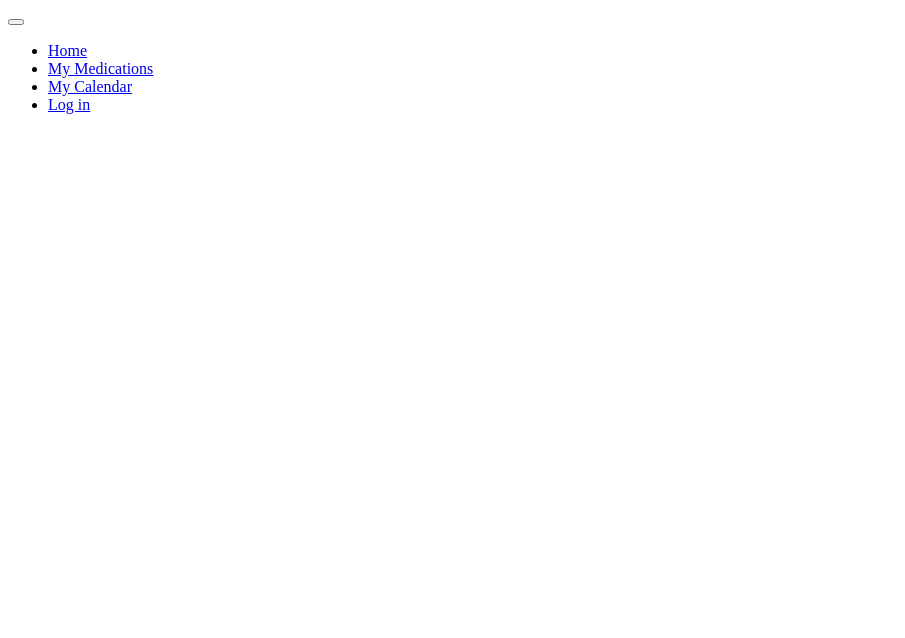
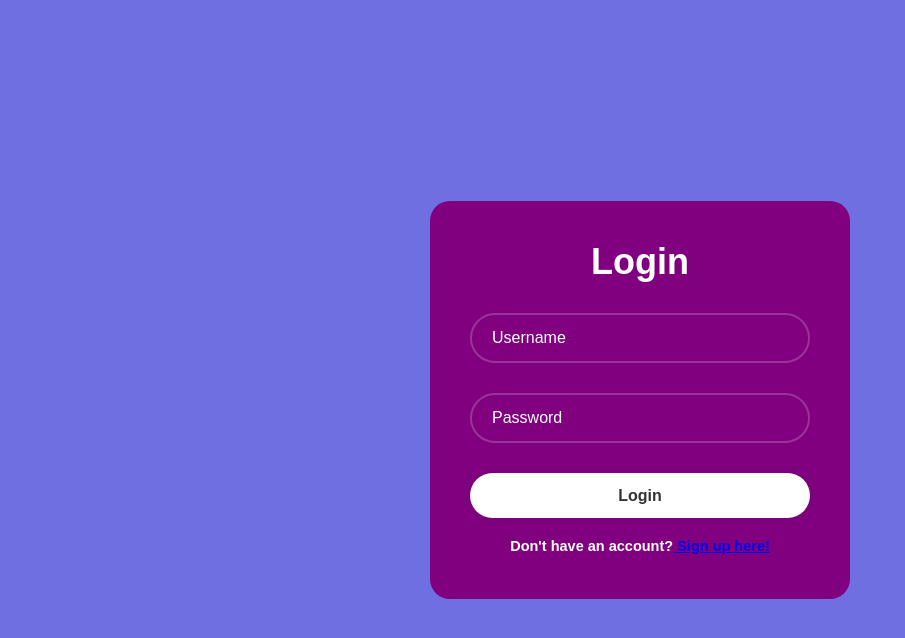
Before and after one commit to RayChenPy/medicalApp, a Next.js app in the folder medication-app/: page / in a window 1280 px wide. Shown: the top 638 px of the page, without its empty margins (0-905 px from the left). Built offline with nearby package versions, Linux system fonts and the light colour scheme.

Commit message:
created login form

```diff
--- /dev/null
+++ b/medication-app/pages/Login.css
@@ -0,0 +1,103 @@
+*
+{
+	margin: 0;
+	padding: 0;
+	box-sizing: border-box;
+	font-family: "Poppins", sans-serif;
+}
+
+body
+{
+	background-color: rgb(111, 111, 225);
+	display: flex;
+	justify-content: center;
+	align-items: center;
+	min-height: 100vh;
+}
+
+.wrapper
+{
+	width: 420px;
+	background-color: purple;
+	color: white;
+	border-radius: 20px;
+	padding: 30px 40px;
+}
+
+.wrapper h1
+{
+	font-size: 36px;
+	align-items: center;
+	text-align: center;
+	padding-top: 10px;
+}
+
+.wrapper .input-box
+{
+	position: relative;
+	width: 100%;
+	height: 50px;
+	margin: 30px 0;
+}
+
+.input-box input
+{
+	width: 100%;
+	height: 100%;
+	background: transparent;
+	border: none;
+	outline: none;
+	border: 2px solid rgba(255, 255, 255, .2);
+	border-radius: 40px;
+	font-size: 16px;
+	color: #fff;
+	padding: 20px 45px 20px 20px;
+}
+
+.input-box input::placeholder
+{
+	color: white;
+}
+
+.input-box i
+{
+	position: absolute;
+	right: 20px;
+	top: 50%;
+	transform: translateY(-50%);
+	font-size: 20px;
+}
+
+.wrapper .btn
+{
+	width: 100%;
+	height: 45px;
+	background: #fff;
+	border: none;
+	outline: none;
+	border-radius: 40px;
+	box-shadow: 0 0 10px rgba(0, 0, 0, .1);
+	cursor: pointer;
+	font-size: 16px;
+	color: #333;
+	font-weight: 600;
+}
+
+.wrapper .signUp-link
+{
+	font-size: 14.5px;
+	text-align: center;
+	margin: 20px 0 15px;
+}
+
+.wrapper .signUp-link p
+{
+	color: #fff;
+	text-decoration: none;
+	font-weight: 600;
+}
+
+.wrapper .signUp-link a:hover
+{
+	text-decoration: underline;
+}
--- /dev/null
+++ b/medication-app/pages/Login.jsx
@@ -0,0 +1,35 @@
+import React from 'react'
+import '../pages/Login.css'
+
+const Login = () => {
+	return (
+		<>
+			<link href='https://unpkg.com/boxicons@2.1.4/css/boxicons.min.css' rel='stylesheet'></link>
+
+			<div className='wrapper'>
+				<h1>Login</h1>
+				<form>
+					<div className='input-box'>
+						<input type='text'
+						placeholder='Username' required />
+					</div>
+
+					<div className='input-box'>
+						<input type='password'
+						placeholder='Password' required />
+					</div>
+
+					<button className='btn'
+					type='submit'>Login</button>
+
+					<div className='signUp-link'>
+						<p>Don't have an account?
+							<a href='#'> Sign up here!</a></p>
+					</div>
+				</form>
+			</div>
+		</>
+	)
+}
+
+export default Login
--- a/medication-app/src/app/page.js
+++ b/medication-app/src/app/page.js
@@ -2,11 +2,12 @@ import Image from "next/image";
 import styles from "./page.module.css";
 import Navbar from "../../components/navbar";
 import Home from "../../pages/Home";
+import Login from "../../pages/Login";
 
 export default function home() {
   return (
     <>
-      <Home />
+      <Login />
     </>
   );
 }
```
